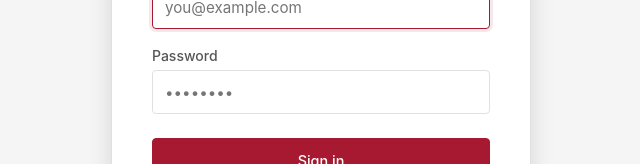
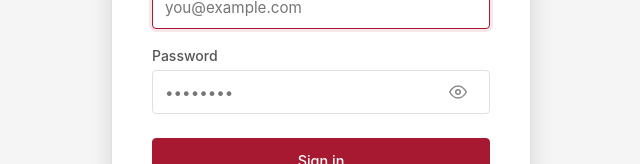
Before and after one commit to mdfelchlin/Clearline, a React (Vite) app in the folder src/frontend/: page /login in a window 1280 px wide. Shown: the part 370-534 px from the top of the page, without its empty margins (319-959 px from the left). Built offline with nearby package versions, Linux system fonts and the light colour scheme; no server answers.

Commit message:
Add suffix support to Input component and enhance styling
- Updated Input component to accept a suffix prop for additional UI elements.
- Introduced new CSS styles for input wrapper and suffix positioning.
- Implemented password visibility toggle in Login component using the new suffix feature.

```diff
--- a/src/frontend/src/components/ui/Input.tsx
+++ b/src/frontend/src/components/ui/Input.tsx
@@ -4,9 +4,10 @@ interface InputProps extends React.InputHTMLAttributes<HTMLInputElement> {
   label?: string
   error?: string
   hint?: string
+  suffix?: React.ReactNode
 }
 
-export function Input({ label, error, hint, id, className = '', ...props }: InputProps) {
+export function Input({ label, error, hint, suffix, id, className = '', ...props }: InputProps) {
   const inputId = id ?? label?.toLowerCase().replace(/\s+/g, '-')
 
   return (
@@ -17,13 +18,16 @@ export function Input({ label, error, hint, id, className = '', ...props }: Inpu
           {props.required && <span className="form-required" aria-hidden="true"> *</span>}
         </label>
       )}
+      <div className={suffix ? 'form-input-wrapper' : undefined}>
         <input
           {...props}
           id={inputId}
-        className={`form-input ${error ? 'form-input-error' : ''} ${className}`}
+          className={`form-input ${error ? 'form-input-error' : ''} ${suffix ? 'form-input-has-suffix' : ''} ${className}`}
           aria-invalid={!!error}
           aria-describedby={error ? `${inputId}-error` : hint ? `${inputId}-hint` : undefined}
         />
+        {suffix && <div className="form-input-suffix">{suffix}</div>}
+      </div>
       {error && (
         <span id={`${inputId}-error`} className="form-error" role="alert">
           {error}
--- a/src/frontend/src/css/components.css
+++ b/src/frontend/src/css/components.css
@@ -90,6 +90,34 @@
 .form-input-error { border-color: var(--color-error); }
 .form-error { font-size: 0.8rem; color: var(--color-error); }
 .form-hint { font-size: 0.8rem; color: var(--color-text-muted); }
+
+.form-input-wrapper { position: relative; display: flex; align-items: center; }
+.form-input-wrapper .form-input { flex: 1; }
+.form-input-has-suffix { padding-right: 44px; }
+.form-input-suffix {
+  position: absolute;
+  right: 0;
+  top: 0;
+  height: 100%;
+  display: flex;
+  align-items: center;
+  padding: 0 10px;
+}
+.input-toggle-btn {
+  background: none;
+  border: none;
+  cursor: pointer;
+  padding: 4px;
+  color: var(--color-text-muted);
+  display: flex;
+  align-items: center;
+  justify-content: center;
+  border-radius: var(--radius-sm);
+  transition: color 0.15s;
+  line-height: 0;
+}
+.input-toggle-btn:hover { color: var(--color-text); }
+.input-toggle-btn:focus-visible { outline: 2px solid var(--color-border-focus); outline-offset: 2px; }
 
 .checkbox-label {
   display: flex;
--- a/src/frontend/src/pages/auth/Login.tsx
+++ b/src/frontend/src/pages/auth/Login.tsx
@@ -8,6 +8,21 @@ import { ApiError } from '../../services/api'
 
 type Mode = 'signin' | 'signup' | 'magic'
 
+function EyeIcon({ visible }: { visible: boolean }) {
+  return visible ? (
+    <svg xmlns="http://www.w3.org/2000/svg" width="18" height="18" viewBox="0 0 24 24" fill="none" stroke="currentColor" strokeWidth="2" strokeLinecap="round" strokeLinejoin="round" aria-hidden="true">
+      <path d="M17.94 17.94A10.07 10.07 0 0 1 12 20c-7 0-11-8-11-8a18.45 18.45 0 0 1 5.06-5.94"/>
+      <path d="M9.9 4.24A9.12 9.12 0 0 1 12 4c7 0 11 8 11 8a18.5 18.5 0 0 1-2.16 3.19"/>
+      <line x1="1" y1="1" x2="23" y2="23"/>
+    </svg>
+  ) : (
+    <svg xmlns="http://www.w3.org/2000/svg" width="18" height="18" viewBox="0 0 24 24" fill="none" stroke="currentColor" strokeWidth="2" strokeLinecap="round" strokeLinejoin="round" aria-hidden="true">
+      <path d="M1 12s4-8 11-8 11 8 11 8-4 8-11 8-11-8-11-8z"/>
+      <circle cx="12" cy="12" r="3"/>
+    </svg>
+  )
+}
+
 export default function Login() {
   const { login, refreshUser } = useAuth()
   const navigate = useNavigate()
@@ -16,6 +31,7 @@ export default function Login() {
   const [mode, setMode] = useState<Mode>('signin')
   const [email, setEmail] = useState('')
   const [password, setPassword] = useState('')
+  const [showPassword, setShowPassword] = useState(false)
   const [displayName, setDisplayName] = useState('')
   const [loading, setLoading] = useState(false)
   const [error, setError] = useState('')
@@ -124,13 +140,23 @@ export default function Login() {
           {mode !== 'magic' && (
             <Input
               label="Password"
-              type="password"
+              type={showPassword ? 'text' : 'password'}
               value={password}
               onChange={(e) => setPassword(e.target.value)}
               placeholder={mode === 'signup' ? 'Min. 8 characters' : '••••••••'}
               autoComplete={mode === 'signup' ? 'new-password' : 'current-password'}
               error={errors.password}
               hint={mode === 'signup' ? 'At least 8 characters' : undefined}
+              suffix={
+                <button
+                  type="button"
+                  className="input-toggle-btn"
+                  onClick={() => setShowPassword((v) => !v)}
+                  aria-label={showPassword ? 'Hide password' : 'Show password'}
+                >
+                  <EyeIcon visible={showPassword} />
+                </button>
+              }
             />
           )}
 
```
Lines whose indentation alone changed are shown as unchanged.
